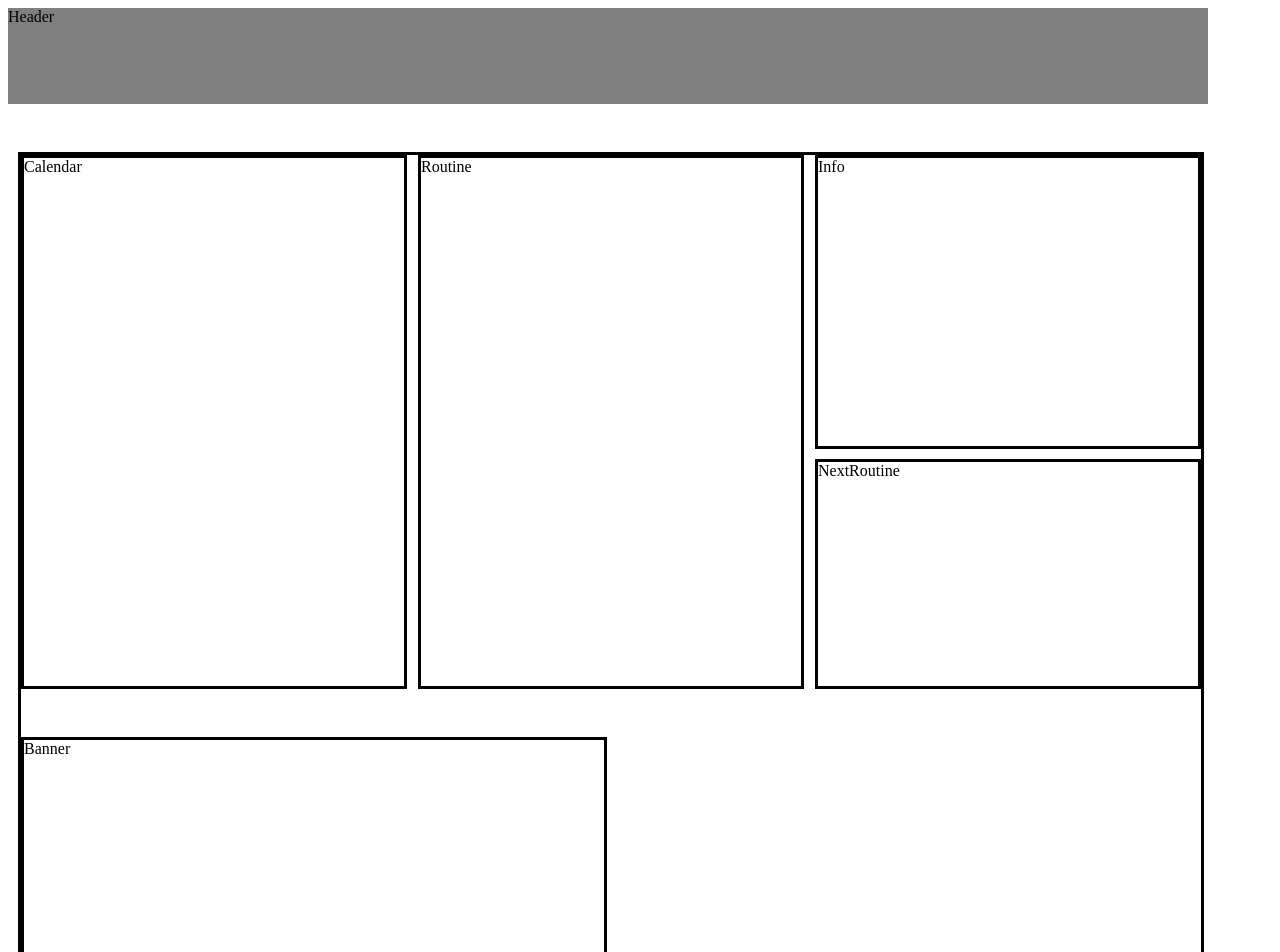
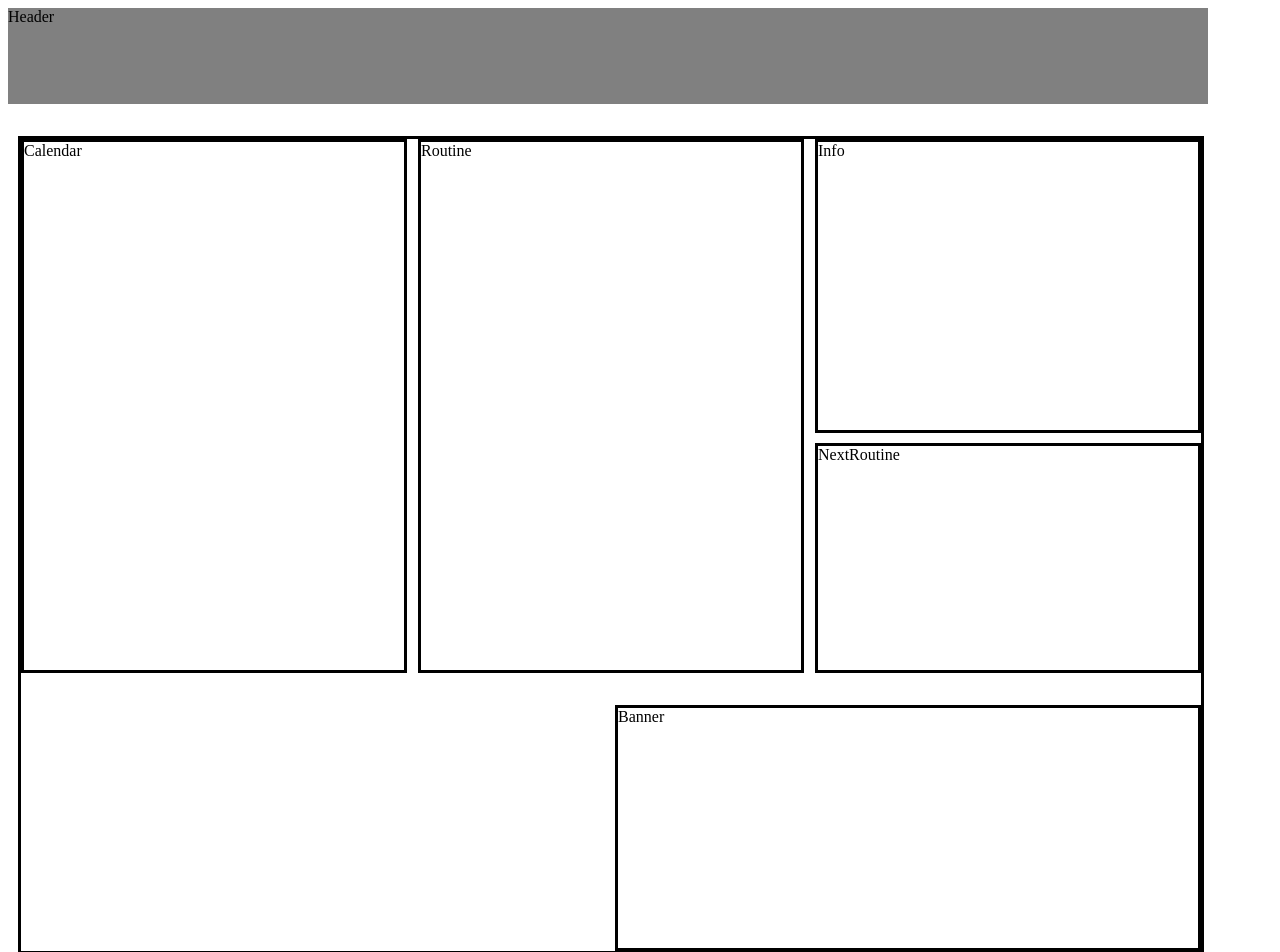
Before and after one commit to Techeer-FM-Studio/frontend, a Next.js app: page / in a window 1280 px wide. Shown: the top 952 px of the page. Built offline with nearby package versions, Linux system fonts and the light colour scheme.

Commit message:
design: flex를 이용하여 정렬방향 교체, 좌측 여백 자동으로 채우기

```diff
--- a/src/styles/MainPage.module.scss
+++ b/src/styles/MainPage.module.scss
@@ -5,7 +5,7 @@
     width: 1200px;
     height: 96px;
     background-color: gray;
-    margin-bottom: 48px;
+    margin-bottom: 32px;
   }
   .contentLayout {
     max-width: 1180px;
@@ -14,7 +14,7 @@
     .contentCenter {
       display: flex; /* display 속성을 flex로 설정합니다. */
       justify-content: space-between; /* 요소들을 좌우로 정렬합니다. */
-      margin-bottom: 48px;
+      margin-bottom: 32px;
       .calendar {
         width: 380px;
         height: 528px;
@@ -41,10 +41,14 @@
         }
       }
     }
-    .banner {
-      width: 580px;
-      height: 240px;
-      border: solid black;
+    .contentBottom {
+      display: flex;
+      .banner {
+        width: 580px;
+        height: 240px;
+        border: solid black;
+        margin-left: auto;
+      }
     }
   }
 }
```
